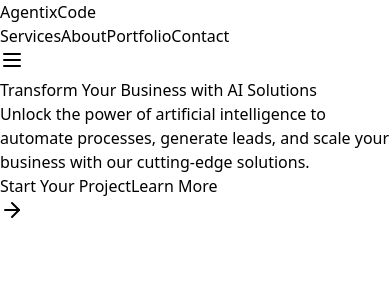
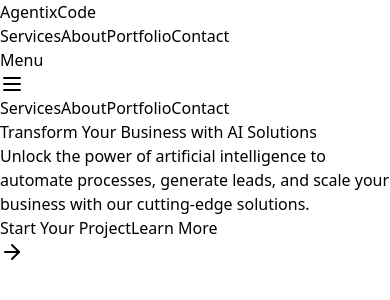
Before and after one commit to joshfuture/agentixcode, a React (Vite) app: page / in a window 390 px wide. Shown: the top 300 px of the page. Built offline with nearby package versions, Linux system fonts and the light colour scheme.

Commit message:
Enhance mobile dropdown menu visibility
Updated the mobile dropdown menu styling to improve its prominence and visibility for better user experience.
[skip gpt_engineer]

```diff
--- a/src/components/Navbar.tsx
+++ b/src/components/Navbar.tsx
@@ -24,48 +24,57 @@ const Navbar = () => {
           </div>
           <button
             onClick={toggleMenu}
-            className="md:hidden p-2 hover:bg-gray-800 rounded-lg transition-colors"
+            className="md:hidden p-3 hover:bg-gray-800 rounded-lg transition-colors flex items-center gap-2"
             aria-label="Toggle menu"
           >
+            <span className="text-sm font-medium">Menu</span>
             {isMenuOpen ? <X className="w-6 h-6" /> : <Menu className="w-6 h-6" />}
           </button>
         </div>
 
         {/* Mobile menu dropdown */}
-        {isMenuOpen && (
-          <div className="md:hidden absolute top-full left-0 w-full bg-gray-900/95 backdrop-blur-sm border-t border-gray-800 shadow-lg">
-            <div className="container mx-auto px-4 py-4 flex flex-col space-y-4">
+        <div
+          className={`md:hidden fixed left-0 right-0 top-[73px] transition-all duration-300 ease-in-out ${
+            isMenuOpen
+              ? 'opacity-100 translate-y-0'
+              : 'opacity-0 -translate-y-4 pointer-events-none'
+          }`}
+        >
+          <div className="bg-gray-900 shadow-lg border-t border-gray-800">
+            <div className="container mx-auto py-4 px-4">
+              <div className="flex flex-col space-y-2">
                 <a
                   href="#services"
-                className="text-lg px-4 py-2 hover:bg-gray-800 rounded-lg transition-colors"
+                  className="text-lg font-medium px-6 py-4 hover:bg-gray-800 rounded-lg transition-all hover:pl-8"
                   onClick={toggleMenu}
                 >
                   Services
                 </a>
                 <a
                   href="#about"
-                className="text-lg px-4 py-2 hover:bg-gray-800 rounded-lg transition-colors"
+                  className="text-lg font-medium px-6 py-4 hover:bg-gray-800 rounded-lg transition-all hover:pl-8"
                   onClick={toggleMenu}
                 >
                   About
                 </a>
                 <a
                   href="#portfolio"
-                className="text-lg px-4 py-2 hover:bg-gray-800 rounded-lg transition-colors"
+                  className="text-lg font-medium px-6 py-4 hover:bg-gray-800 rounded-lg transition-all hover:pl-8"
                   onClick={toggleMenu}
                 >
                   Portfolio
                 </a>
                 <a
                   href="#contact"
-                className="text-lg px-4 py-2 hover:bg-gray-800 rounded-lg transition-colors"
+                  className="text-lg font-medium px-6 py-4 hover:bg-gray-800 rounded-lg transition-all hover:pl-8"
                   onClick={toggleMenu}
                 >
                   Contact
                 </a>
               </div>
             </div>
-        )}
+          </div>
+        </div>
       </div>
     </nav>
   );
```
Lines whose indentation alone changed are shown as unchanged.
